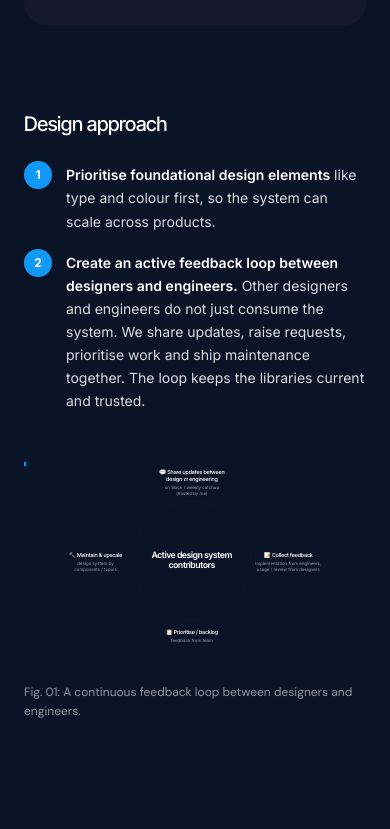
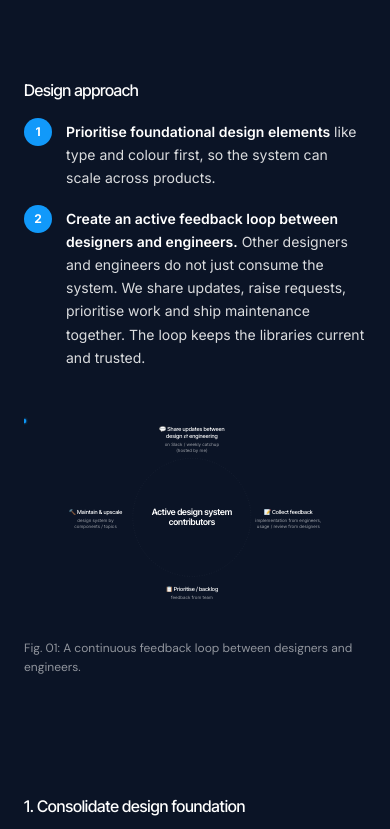
Before and after one commit to wongcheukyiu328-lab/my-portfolio, a plain HTML site: page projects/crypto-com.html in a window 390 px wide. Shown: the part 2263-3092 px from the top of the page. Drawn offline with Linux system fonts and the light colour scheme; a web font is replaced by a local one.

Commit message:
Case studies: 16px section headings, tighter heading spacing
Numbered chapter headings and section titles on AIR, Ant Bank,
crypto.com and AIR Kit go from 22px to 16px. Space under chapter
headings 36px (28px on Ant Bank) -> 20px, mobile 24px -> 16px.

Co-Authored-By: Claude Opus 5.5 <noreply@anthropic.com>
Claude-Session: https://claude.ai/code/session_018xt7SXkZVVKuK3iUSNJE3a

```diff
--- a/projects/crypto-com.html
+++ b/projects/crypto-com.html
@@ -241,8 +241,8 @@
 
   h2.sec{
     font-family:var(--f-display);font-weight:500;
-    font-size:clamp(20px,2.8vw,22px);line-height:1.1;letter-spacing:-.02em;
-    margin:0 0 28px;text-wrap:balance;
+    font-size:16px;line-height:1.2;letter-spacing:-.02em;
+    margin:0 0 20px;text-wrap:balance;
   }
   .sec-label{
     font-family:var(--f-display);font-weight:400;font-size:12px;letter-spacing:0;text-transform:none;color:var(--muted);
@@ -393,12 +393,12 @@
 
   /* Chapter block */
   .chap{padding:40px 0}
-  .chap-head{margin-bottom:36px}
-  @media (max-width:800px){.chap-head{margin-bottom:24px}}
+  .chap-head{margin-bottom:20px}
+  @media (max-width:800px){.chap-head{margin-bottom:16px}}
   .chap-no{display:none}
   .chap h3{
     font-family:var(--f-display);
-    font-weight:500;font-size:22px;
+    font-weight:500;font-size:16px;
     line-height:1.2;letter-spacing:-.012em;
     margin:0;
   }
```
Also changed, not shown: projects/air-kit.html (+3 -3 lines), projects/air.html (+5 -5 lines), projects/ant-bank.html (+3 -3 lines).
